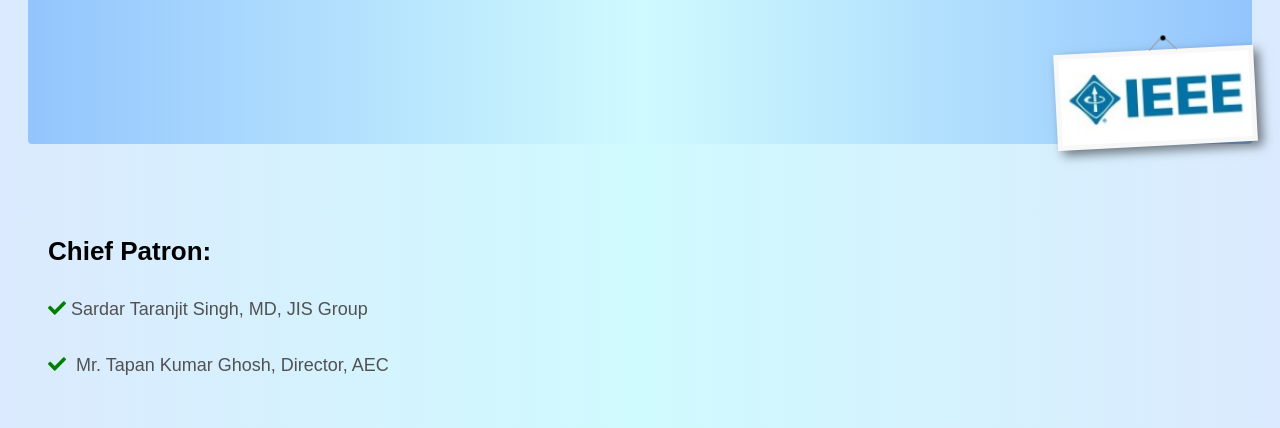
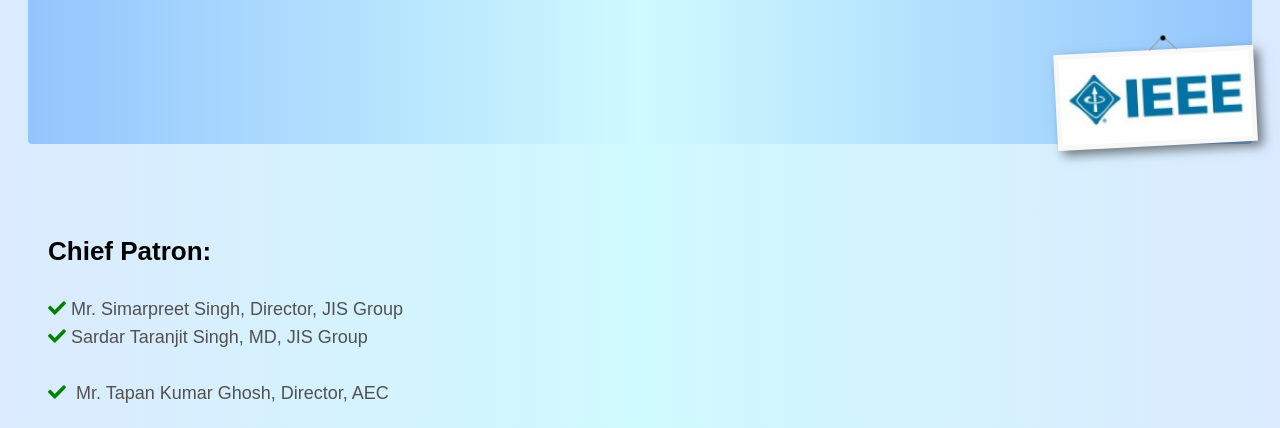
Before and after one commit to AEC-ECE-Developers/Committee-Folder, a website built with Vite: page index.html in a window 1280 px wide. Shown: the part 298-726 px from the top of the page. Built offline with nearby package versions, Linux system fonts and the light colour scheme.

Commit message:
new name added

```diff
--- a/index.html
+++ b/index.html
@@ -63,6 +63,8 @@
               <strong class="text-[26px] font-bold pb-4 pt-4 ">Chief Patron:</strong>
               <br><br>
               <ul style="list-style-type: none;" class="text-[#515151] text-lg">
+                  <li><i class="tick-icon fas fa-check"></i>Mr. Simarpreet Singh, Director, JIS Group
+                </li>
                 <li><i class="tick-icon fas fa-check"></i>Sardar Taranjit Singh, MD, JIS Group
                 </li>
                 <br>
```
